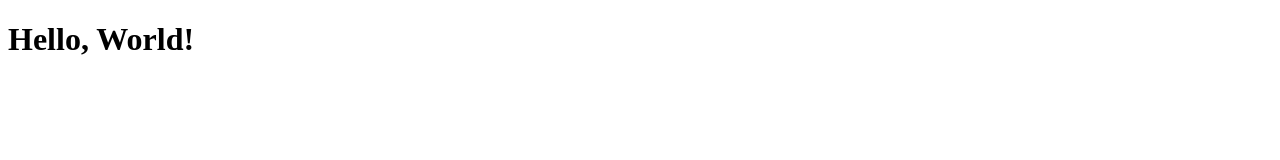
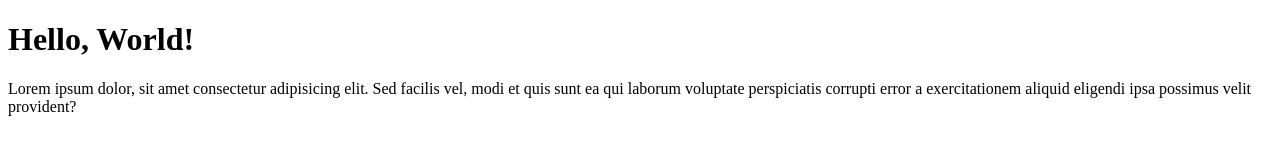
Before and after one commit to akhshyganesh/emc, a plain HTML site: page index.html in a window 1280 px wide. Drawn offline with Linux system fonts and the light colour scheme.

Commit message:
I have made p tag with lorem ipsum

```diff
--- a/index.html
+++ b/index.html
@@ -7,5 +7,6 @@
 </head>
 <body>
   <h1>Hello, World!</h1>
+  <p>Lorem ipsum dolor, sit amet consectetur adipisicing elit. Sed facilis vel, modi et quis sunt ea qui laborum voluptate perspiciatis corrupti error a exercitationem aliquid eligendi ipsa possimus velit provident?</p>
 </body>
 </html>
```
